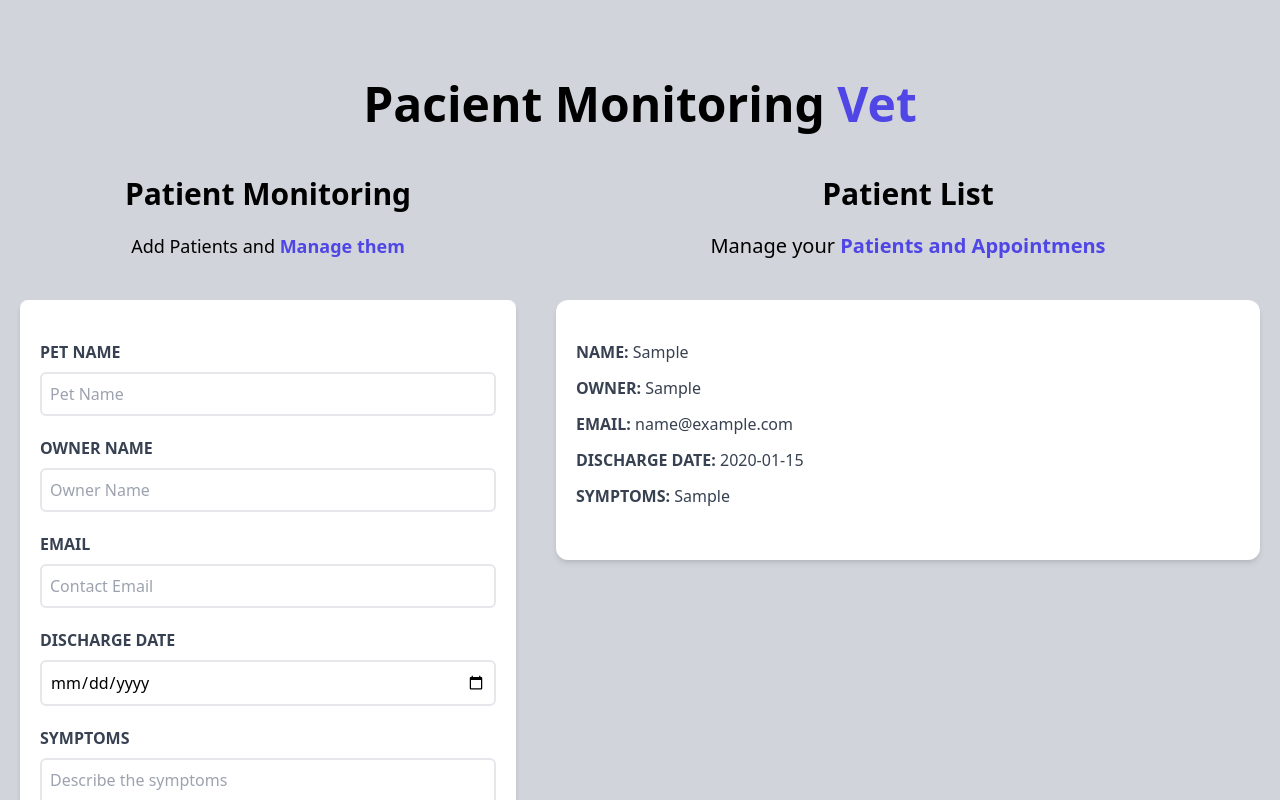
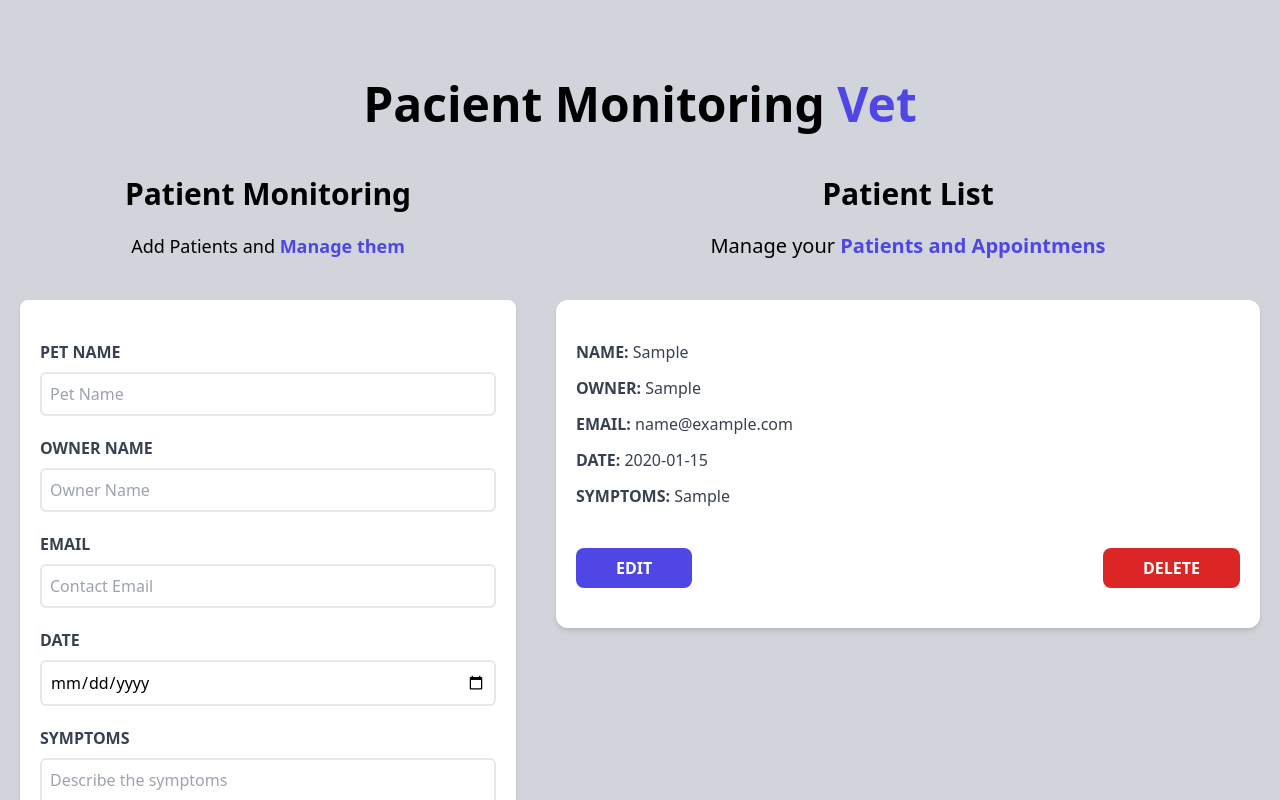
Before and after one commit to FrannM/date-app-react, a React (Vite) app: page / in a window 1280 px wide. Both pictures are taken after typing "Sample", "Sample", "name@example.com", "2020-01-15", "Sample" into the empty fields and a click on the input "Add Pacient". Shown: the top 800 px of the page. Built offline with nearby package versions, Linux system fonts and the light colour scheme.

Commit message:
useEffect to update form data

```diff
--- a/src/App.jsx
+++ b/src/App.jsx
@@ -6,14 +6,15 @@ import PatientList from "./components/PatientList";
 
 function App() {
 	const [patients, setPatients] = useState([]);
+	const [patient, setPatient] = useState({});
 
 	return (
 		<div className="container mx-auto mt-20">
 			<Header />
 
-			<div className="mt-12 md:flex">
-				<Form patients={patients} setPatients={setPatients} />
-				<PatientList patients={patients} />
+			<div className="mt-12 md:flex overflow-auto">
+				<Form patients={patients} setPatients={setPatients} patient={patient} />
+				<PatientList patients={patients} setPatient={setPatient} />
 			</div>
 		</div>
 	);
--- a/src/components/Form.jsx
+++ b/src/components/Form.jsx
@@ -1,31 +1,46 @@
 import { useState, useEffect } from "react";
 import Error from "./Error";
 
-const Form = ({ setPatients, patients }) => {
+const Form = ({ setPatients, patients, patient }) => {
 	const [name, setName] = useState("");
 	const [owner, setOwner] = useState("");
 	const [email, setEmail] = useState("");
-	const [dischargeDate, setDischargeDate] = useState("");
+	const [Date, setDate] = useState("");
 	const [symptoms, setSymptoms] = useState("");
 
 	const [error, setError] = useState(false);
+
+	useEffect(() => {
+		if (Object.keys(patient).length > 0) {
+			setName(patient.name);
+			setOwner(patient.owner);
+			setEmail(patient.email);
+			setDate(patient.Date);
+			setSymptoms(patient.symptoms);
+		}
+	}, [patient]);
 
 	const handleSubmit = (e) => {
 		e.preventDefault();
 
 		// Form Validation
-		if ([name, owner, email, dischargeDate, symptoms].includes("")) {
+		if ([name, owner, email, Date, symptoms].includes("")) {
 			setError(true);
 			return;
 		}
+
+		const generateId = () => {
+			return Math.random().toString(36).substr(2, 9);
+		};
 
 		// Patient Object
 		const objectPatient = {
 			name,
 			owner,
 			email,
-			dischargeDate,
+			Date,
 			symptoms,
+			id: generateId(),
 		};
 
 		setPatients([...patients, objectPatient]);
@@ -34,7 +49,7 @@ const Form = ({ setPatients, patients }) => {
 		setName("");
 		setOwner("");
 		setEmail("");
-		setDischargeDate("");
+		setDate("");
 		setSymptoms("");
 
 		// Scroll to top
@@ -112,17 +127,17 @@ const Form = ({ setPatients, patients }) => {
 				</div>
 				<div className="mb-5">
 					<label
-						htmlFor="dischargeDate"
+						htmlFor="Date"
 						className="block text-gray-700 uppercase font-bold"
 					>
-						Discharge Date
+						Date
 					</label>
 					<input
-						id="dischargeDate"
+						id="Date"
 						type="date"
 						className="border-2 w-full p-2 mt-2 placeholder-gray-400 rounded-md"
-						value={dischargeDate}
-						onChange={(e) => setDischargeDate(e.target.value)}
+						value={Date}
+						onChange={(e) => setDate(e.target.value)}
 					/>
 				</div>
 				<div className="mb-5">
--- a/src/components/Patient.jsx
+++ b/src/components/Patient.jsx
@@ -1,5 +1,5 @@
-const Patient = ({ patient }) => {
-	const { name, owner, email, dischargeDate, symptoms } = patient;
+const Patient = ({ patient, setPatient }) => {
+	const { name, owner, email, Date, symptoms } = patient;
 
 	return (
 		<div className="mx-5 my-10 bg-white shadow-md px-5 py-10 rounded-xl ">
@@ -16,13 +16,30 @@ const Patient = ({ patient }) => {
 				<span className="font-normal normal-case">{email}</span>
 			</p>
 			<p className="font-bold mb-3 text-gray-700 uppercase">
-				Discharge Date: {""}
-				<span className="font-normal normal-case">{dischargeDate}</span>
+				Date: {""}
+				<span className="font-normal normal-case">{Date}</span>
 			</p>
 			<p className="font-bold mb-3 text-gray-700 uppercase">
 				Symptoms: {""}
 				<span className="font-normal normal-case">{symptoms}</span>
 			</p>
+			<div className="flex justify-between mt-10">
+				<button
+					type="button"
+					className="py-2 px-10 bg-indigo-600 hover:bg-indigo-700 text-white font-bold uppercase hover:text-gray-200 rounded-lg"
+					onClick={() => {
+						setPatient(patient);
+					}}
+				>
+					Edit
+				</button>
+				<button
+					type="button"
+					className="py-2 px-10 bg-red-600 hover:bg-red-700 text-white font-bold uppercase hover:text-gray-200 rounded-lg"
+				>
+					Delete
+				</button>
+			</div>
 		</div>
 	);
 };
--- a/src/components/PatientList.jsx
+++ b/src/components/PatientList.jsx
@@ -1,8 +1,10 @@
 import Patient from "./Patient";
 
-const PatientList = ({ patients }) => {
+const PatientList = ({ patients, setPatient }) => {
 	return (
 		<div className="md:w-1/2 lg:w-3/5 md:h-screen overflow-y-scroll">
+			{patients && patients.length ? (
+				<>
 					<h2 className="font-black text-3xl text-center">Patient List</h2>
 					<p className="text-xl mt-5 mb-10 text-center">
 						Manage your {""}
@@ -11,9 +13,25 @@ const PatientList = ({ patients }) => {
 						</span>
 					</p>
 
-			{patients.map((patient, index) => (
-				<Patient key={index} patient={patient} />
+					{patients.map((patient) => (
+						<Patient
+							key={patient.id}
+							patient={patient}
+							setPatient={setPatient}
+						/>
 					))}
+				</>
+			) : (
+				<>
+					<h2 className="font-black text-3xl text-center">No Patients</h2>
+					<p className="text-xl mt-5 mb-10 text-center">
+						Start adding your patients {""}
+						<span className="text-indigo-600 font-bold">
+							and they will appear here
+						</span>
+					</p>
+				</>
+			)}
 		</div>
 	);
 };
```
Lines whose indentation alone changed are shown as unchanged.
